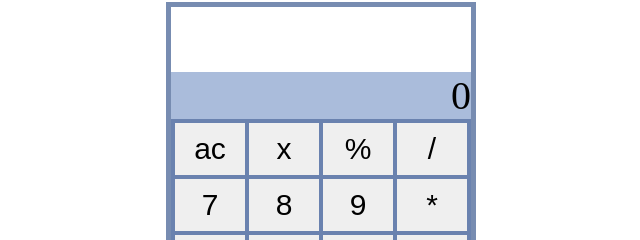
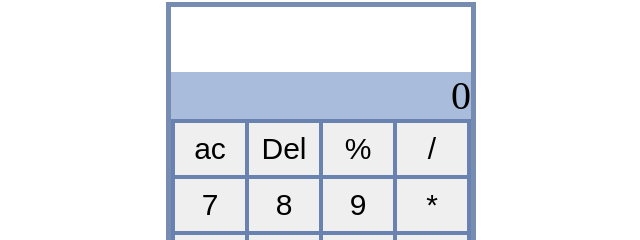
Before and after one commit to vinita31/calculator, a plain HTML site: page index.html in a window 1280 px wide. Shown: the part 78-318 px from the top of the page, 319-959 px from the left. Drawn offline with Linux system fonts and the light colour scheme.

Commit message:
Update index.html

```diff
--- a/index.html
+++ b/index.html
@@ -16,7 +16,7 @@
         </section>
         <section class = "keys">
             <button type="reset" class="fun-btn" id = "clear" value="">ac</button>
-            <button type="button" class="fun-btn" id="erase" value =" " >x</button>
+            <button type="button" class="fun-btn" id="erase" value =" " >Del </button>
             <button type="button" class="fun-btn" value="%">%</button>
             <button type="button" class="fun-btn" value="/">/</button>
             <button type="button" class="num-btn" value="7">7</button>
```
